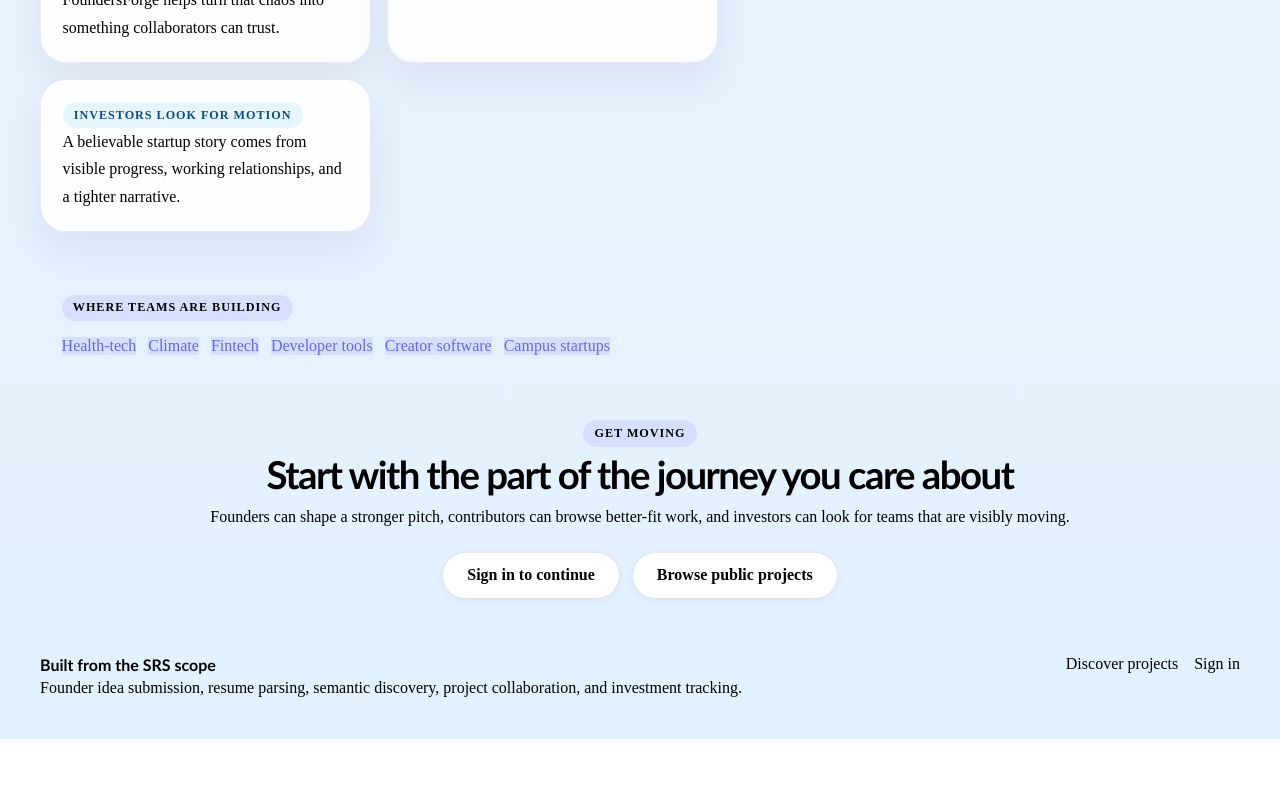
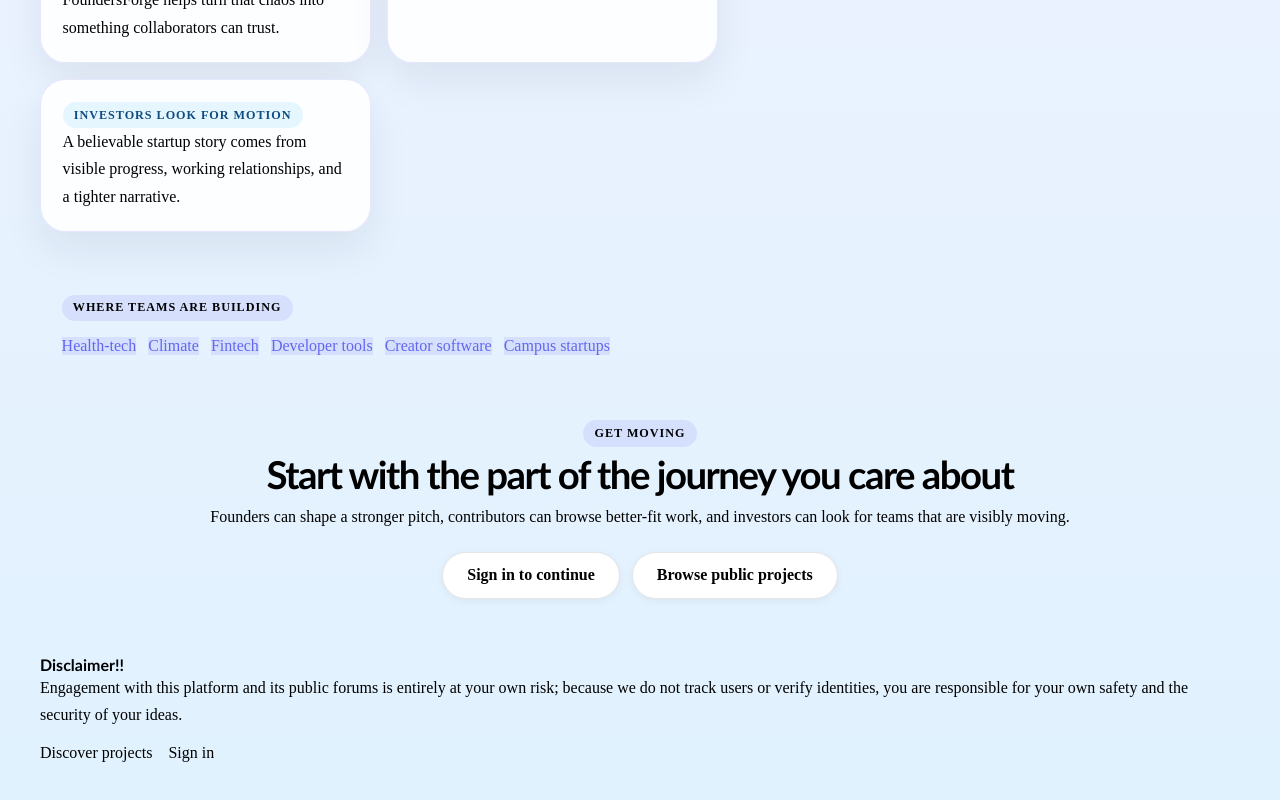
Before and after one commit to AdithyaVarma28/FoundersForge, a React app in the folder frontend/: page / in a window 1280 px wide. Shown: the part 1473-2273 px from the top of the page. Before the commit the page ends 2212 px from the top, so only its background shows below. Built offline with nearby package versions, Linux system fonts and the light colour scheme; no server answers; the HTML template or start-up script is replaced by a standard one.

Commit message:
All integrations are done and are intact and all AI services are working!

```diff
--- a/frontend/src/components/AppShell.jsx
+++ b/frontend/src/components/AppShell.jsx
@@ -80,10 +80,9 @@ function AppShell() {
 
       <footer className="site-footer">
         <div>
-          <strong>Built from the SRS scope</strong>
+          <strong>Disclaimer!!</strong>
           <p>
-            Founder idea submission, resume parsing, semantic discovery, project
-            collaboration, and investment tracking.
+          Engagement with this platform and its public forums is entirely at your own risk; because we do not track users or verify identities, you are responsible for your own safety and the security of your ideas.
           </p>
         </div>
         <div className="footer-links">
```
